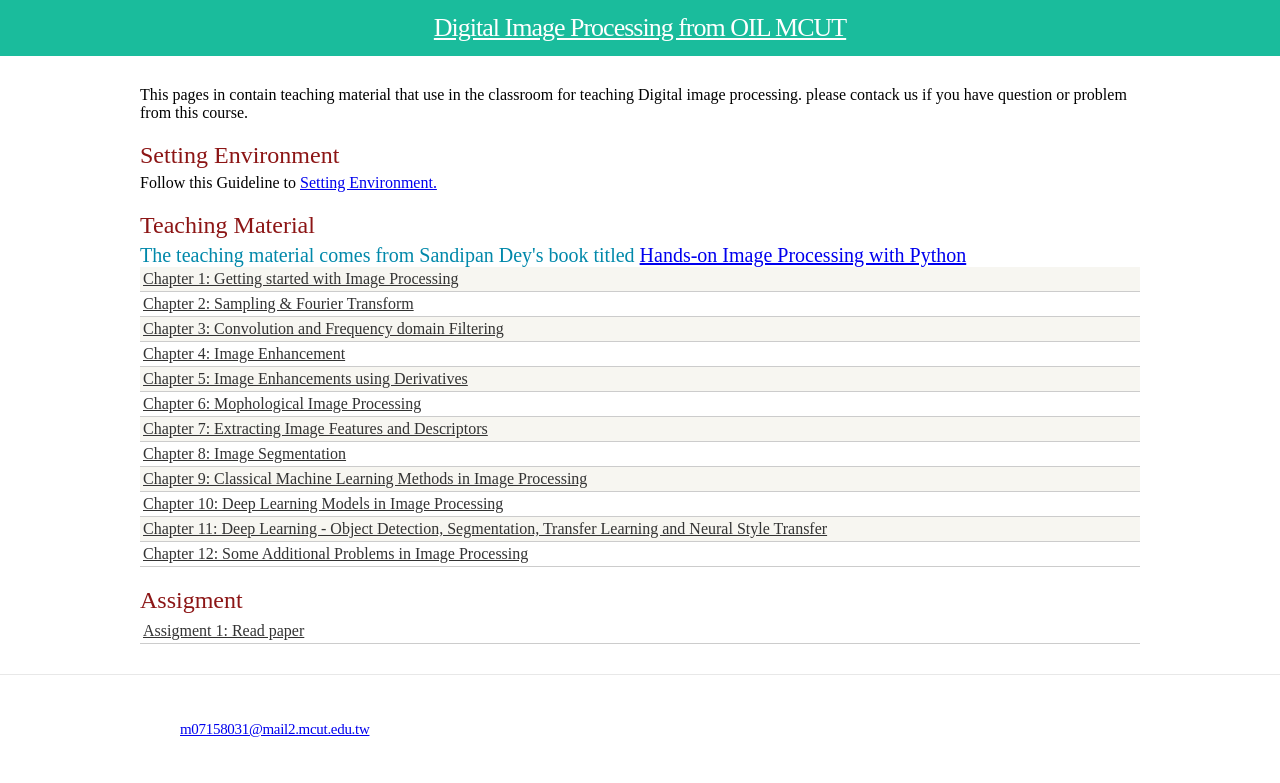
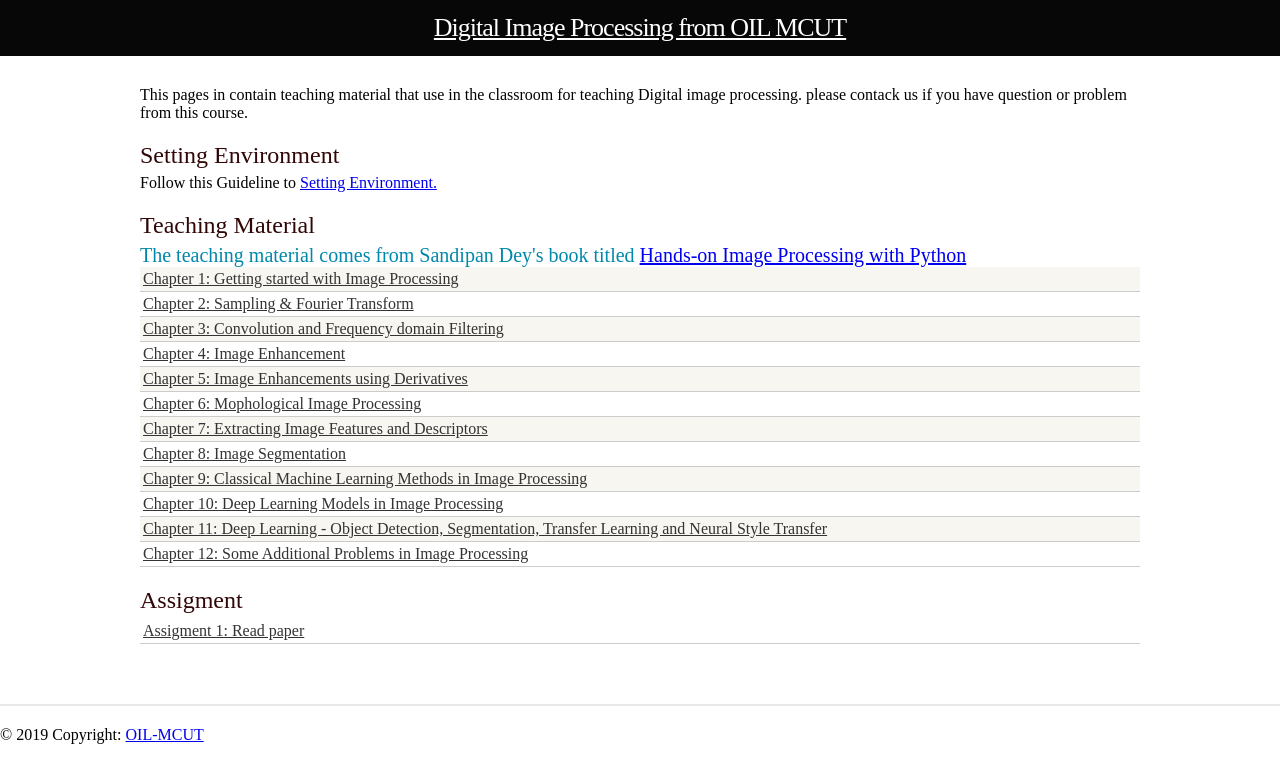
Before and after one commit to oil-mcut/oil-mcut.github.io, a Jekyll site: the page built from index.html, in a window 1280 px wide. Shown: the top 783 px of the page. Built offline with Jekyll 4.4.1, drawn with Linux system fonts in a browser that asks for light colours.

Commit message:
15122019

```diff
--- a/_layouts/default.html
+++ b/_layouts/default.html
@@ -29,49 +29,12 @@
     </div>
 
     <footer class="site-footer">
+    <!-- Copyright -->
+        <div class="footer-copyright text-center py-3">© 2019 Copyright:
+            <a href="https://mdbootstrap.com/education/bootstrap/">OIL-MCUT</a>
+        </div>
+    <!-- Copyright -->
 
-            <div class="wrap">
-
-              <div class="footer-col-1 column">
-                <ul>
-
-                  {% if site.github_username %}<li>
-                    <a href="https://github.com/{{ site.github_username }}">
-                      <span class="icon github">
-                        <svg version="1.1" class="github-icon-svg" xmlns="http://www.w3.org/2000/svg" xmlns:xlink="http://www.w3.org/1999/xlink" x="0px" y="0px"
-                           viewBox="0 0 16 16" enable-background="new 0 0 16 16" xml:space="preserve">
-                          <path fill-rule="evenodd" clip-rule="evenodd" fill="#C2C2C2" d="M7.999,0.431c-4.285,0-7.76,3.474-7.76,7.761
-                          c0,3.428,2.223,6.337,5.307,7.363c0.388,0.071,0.53-0.168,0.53-0.374c0-0.184-0.007-0.672-0.01-1.32
-                          c-2.159,0.469-2.614-1.04-2.614-1.04c-0.353-0.896-0.862-1.135-0.862-1.135c-0.705-0.481,0.053-0.472,0.053-0.472
-                          c0.779,0.055,1.189,0.8,1.189,0.8c0.692,1.186,1.816,0.843,2.258,0.645c0.071-0.502,0.271-0.843,0.493-1.037
-                          C4.86,11.425,3.049,10.76,3.049,7.786c0-0.847,0.302-1.54,0.799-2.082C3.768,5.507,3.501,4.718,3.924,3.65
-                          c0,0,0.652-0.209,2.134,0.796C6.677,4.273,7.34,4.187,8,4.184c0.659,0.003,1.323,0.089,1.943,0.261
-                          c1.482-1.004,2.132-0.796,2.132-0.796c0.423,1.068,0.157,1.857,0.077,2.054c0.497,0.542,0.798,1.235,0.798,2.082
-                          c0,2.981-1.814,3.637-3.543,3.829c0.279,0.24,0.527,0.713,0.527,1.437c0,1.037-0.01,1.874-0.01,2.129
-                          c0,0.208,0.14,0.449,0.534,0.373c3.081-1.028,5.302-3.935,5.302-7.362C15.76,3.906,12.285,0.431,7.999,0.431z"/>
-                        </svg>
-                      </span>
-                      <span class="username">{{ site.github_username }}</span>
-                    </a>
-                  </li>{% endif %}
-                  <li>
-                    <a href="mailto:{{ site.email }}">{{ site.email }}</a>
-                  </li>
-                </ul>
-              </div>
-
-              <div class="footer-col-2 column">
-
-              </div>
-
-              <div class="footer-col-3 column">
-
-              </div>
-
-            </div>
-
-          </footer>
-
-
+    </footer>
     </body>
 </html>
--- a/css/main.css
+++ b/css/main.css
@@ -8,12 +8,12 @@ body{
   text-align: center;
   font-size: 32px;
   min-height: 56px;
-  color:#828282 ;
-  background-color: #1abc9c;
+  color:#e9dede ;
+  background-color: #070707;
 }
 .module-header {
     font-size: 24px;
-    color:#8C1515;
+    color:rgb(48, 6, 6);
     margin-top: 20px;
     margin-bottom: 5px;
   }
@@ -93,6 +93,12 @@ body{
   color: #08A;
 }
 
+.kw-1 {
+  font-size: 14px;
+  color: rgb(7, 7, 7);
+}
+
+
 /* terminal */
 .post pre.terminal {
   border: 1px solid #000;
@@ -108,60 +114,7 @@ body{
 /* Site footer */
 
 .site-footer {
-  border-top: 1px solid #e8e8e8;
-  padding: 30px 0;
+  border-top: 2px solid #e8e8e8;
+  margin-top: 30px;
+  padding: 20px 0;
 }
-
-.footer-heading {
-  font-size: 18px;
-  font-weight: 300;
-  letter-spacing: -.5px;
-  margin-bottom: 15px;
-}
-
-.site-footer .column { float: left; margin-bottom: 15px; }
-
-.footer-col-1 {
-  width: 270px; /*fallback*/
-  width: -webkit-calc(35% - 10px);
-  width: -moz-calc(35% - 10px);
-  width: -o-calc(35% - 10px);
-  width: calc(35% - 10px);
-  margin-right: 10px
-}
-.footer-col-2 {
-  width: 175px; /*fallback*/
-  width: -webkit-calc(23.125% - 10px);
-  width: -moz-calc(23.125% - 10px);
-  width: -o-calc(23.125% - 10px);
-  width: calc(23.125% - 10px);
-  margin-right: 10px
-}
-.footer-col-3 {
-  width: 335px; /*fallback*/
-  width: -webkit-calc(41.875%);
-  width: -moz-calc(41.875%);
-  width: -o-calc(41.875%);
-  width: calc(41.875%);
-}
-
-.site-footer ul { list-style: none; }
-
-.site-footer li,
-.site-footer p {
-  font-size: 15px;
-  letter-spacing: -.3px;
-  color: #828282;
-}
-
-.github-icon-svg,
-.twitter-icon-svg {
-  display: inline-block;
-  width: 16px;
-  height: 16px;
-  position: relative;
-  top: 3px;
-}
-
-
-/* Page Content styles */
```
